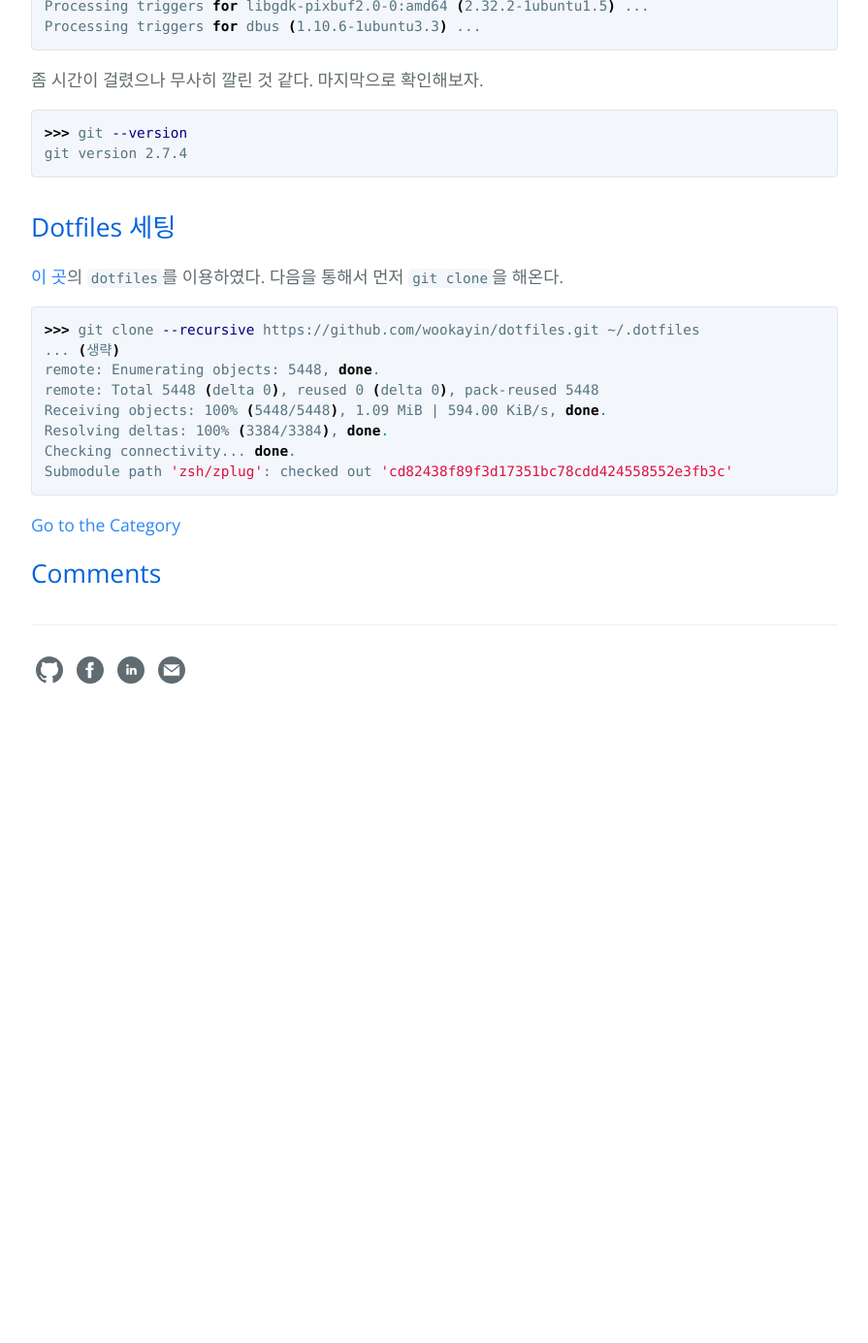
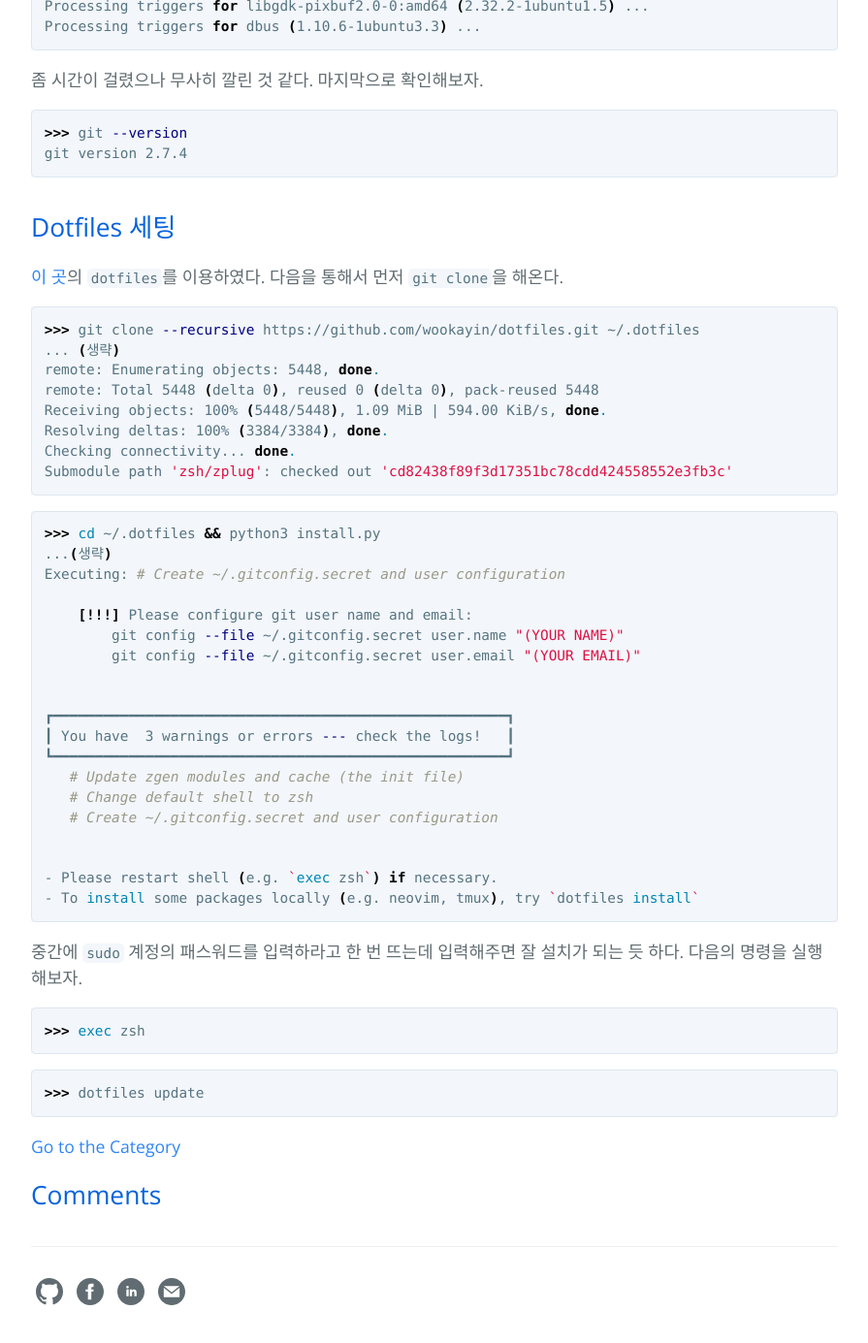
Before and after one commit to hcnoh/hcnoh.github.io, a Jekyll site: the page built from _posts/2018-10-05-development-environment-setting.md, in a window 1280 px wide and 1400 px high, scrolled down 6271 px. Shown: the top 1385 px of the window at 97% size, without its empty margins (192-1087 px from the left). Built offline with Jekyll 4.4.1, drawn with Linux system fonts in a browser that asks for light colours; comment, search, counter and statistics services are not loaded; before the commit the page ends 7030 px from its top, so only the background shows below that.

Commit message:
Update 2018-10-05-development-environment-setting.md

````diff
--- a/_posts/2018-10-05-development-environment-setting.md
+++ b/_posts/2018-10-05-development-environment-setting.md
@@ -310,3 +310,35 @@ Resolving deltas: 100% (3384/3384), done.
 Checking connectivity... done.
 Submodule path 'zsh/zplug': checked out 'cd82438f89f3d17351bc78cdd424558552e3fb3c'
 ```
+
+```bash
+>>> cd ~/.dotfiles && python3 install.py
+...(생략)
+Executing: # Create ~/.gitconfig.secret and user configuration
+
+    [!!!] Please configure git user name and email:
+        git config --file ~/.gitconfig.secret user.name "(YOUR NAME)"
+        git config --file ~/.gitconfig.secret user.email "(YOUR EMAIL)"
+
+
+┏━━━━━━━━━━━━━━━━━━━━━━━━━━━━━━━━━━━━━━━━━━━━━━━━━━━━━━┓
+┃ You have  3 warnings or errors --- check the logs!   ┃
+┗━━━━━━━━━━━━━━━━━━━━━━━━━━━━━━━━━━━━━━━━━━━━━━━━━━━━━━┛
+   # Update zgen modules and cache (the init file)
+   # Change default shell to zsh
+   # Create ~/.gitconfig.secret and user configuration
+
+
+- Please restart shell (e.g. `exec zsh`) if necessary.
+- To install some packages locally (e.g. neovim, tmux), try `dotfiles install`
+```
+
+중간에 `sudo` 계정의 패스워드를 입력하라고 한 번 뜨는데 입력해주면 잘 설치가 되는 듯 하다. 다음의 명령을 실행해보자.
+
+```bash
+>>> exec zsh
+```
+
+```bash
+>>> dotfiles update
+```
````
